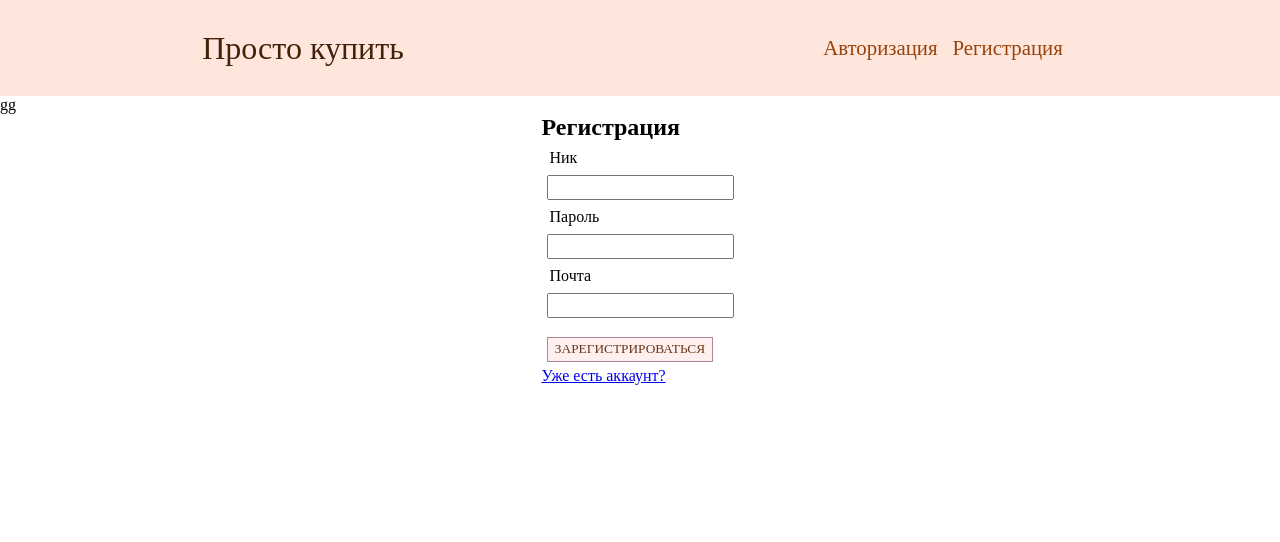
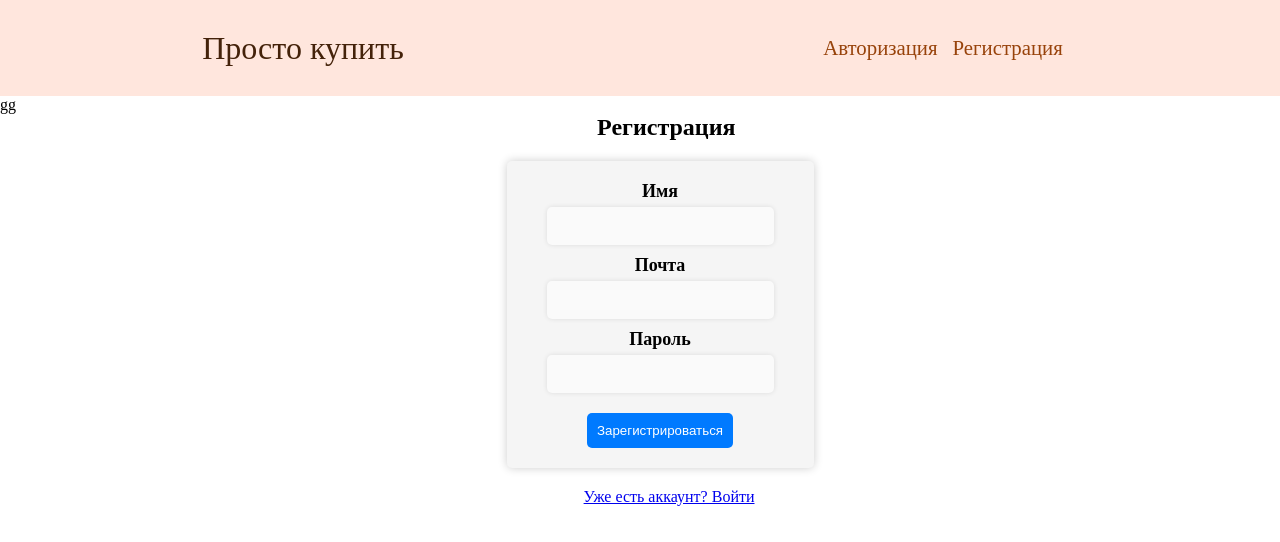
Before and after one commit to GansLiber/OnlineShop_CLI, a Vue app: page /register in a window 1280 px wide. Shown: the top 542 px of the page. Built offline with nearby package versions, Linux system fonts and the light colour scheme.

Commit message:
переделал верстку форм регистрации и авторизации, также условие прописал для отрисовке кнопак "заказа" только для авторизированных кнопок

```diff
--- a/src/components/Feed.vue
+++ b/src/components/Feed.vue
@@ -7,7 +7,7 @@
         <h3 class='tw-feed-item-title'>{{ article.name }}</h3>
         <div class='tw-feed-item-description'>{{ article.description }}</div>
         <p class='tw-feed-item-price'>{{ article.price }} <span>шейкелей</span></p>
-        <button class='tw-feed-add-to-cart-btn' @click='addToCart(article)'>Добавить в корзину</button>
+        <MyButton v-if='isLoggedIn' @click='addToCart(article)'>Добавить в корзину</MyButton>
       </div>
     </div>
   </div>
@@ -16,8 +16,12 @@
 <script>
 import getFeed from '@/store/modules/feed'
 import {mapState} from 'vuex'
+import MyButton from '@/components/UI/MyButton'
 
 export default {
+  components: {
+    MyButton
+  },
   name: 'TwFeed',
   props: {
     apiUrl: {
@@ -29,7 +33,8 @@ export default {
     ...mapState({
       isLoading: state => state.feed.isLoading,
       feed: state => state.feed.data,
-      error: state => state.feed.error
+      error: state => state.feed.error,
+      isLoggedIn: state => state.auth.isLoggedIn
     })
   },
   methods: {
@@ -78,8 +83,6 @@ export default {
 }
 
 .tw-feed-item-description {
-  height: 80px;
-  overflow: hidden;
   margin: 0;
   margin-bottom: 10px;
 }
@@ -88,19 +91,4 @@ export default {
   margin: 0;
   font-weight: bold;
 }
-
-.tw-feed-add-to-cart-btn {
-  background-color: #007aff;
-  color: white;
-  border: none;
-  border-radius: 5px;
-  padding: 10px;
-  cursor: pointer;
-  transition: background-color 0.3s ease;
-  margin-top: 10px;
-}
-
-.tw-feed-add-to-cart-btn:hover {
-  background-color: #0057b3;
-}
 </style>
--- a/src/components/UI/MyButton.vue
+++ b/src/components/UI/MyButton.vue
@@ -1,5 +1,7 @@
 <template>
-
+  <button class='btn'>
+    <slot></slot>
+  </button>
 </template>
 
 <script>
@@ -9,5 +11,18 @@ export default {
 </script>
 
 <style scoped>
+.btn {
+  background-color: #007aff;
+  color: white;
+  border: none;
+  border-radius: 5px;
+  padding: 10px;
+  cursor: pointer;
+  transition: background-color 0.3s ease;
+  margin-top: 10px;
+}
 
+.btn:hover {
+  background-color: #0057b3;
+}
 </style>
--- a/src/views/Login.vue
+++ b/src/views/Login.vue
@@ -1,28 +1,33 @@
 <template class='main'>
   <div class='main'>
-    <div>
+    <div class='login-container'>
       <h2>Авторизация</h2>
       <TwValidationErrors v-if='validationErrors' :validation-errors='validationErrors' />
-      <form @submit.prevent='onSubmit'>
-        <label for='email'>Почта</label>
-        <input v-model='email' type='email' name='email' id='email'>
-        <label for='password'>Пароль</label>
-        <input v-model='password' type='password' name='password' id='password'>
-        <input :disabled='isSubmitting' type='submit' class='btn' value='Войти'>
+      <form @submit.prevent='onSubmit' class='login-form'>
+        <div class='form-input-group'>
+          <label for='email'>Почта</label>
+          <input v-model='email' type='email' name='email' id='email' class='input-field'>
+        </div>
+        <div class='form-input-group'>
+          <label for='password'>Пароль</label>
+          <input v-model='password' type='password' name='password' id='password' class='input-field'>
+        </div>
+        <MyButton :disabled='isSubmitting' type='submit'>Войти</MyButton>
       </form>
-      <p>
+      <div class='register-link'>
         <router-link to='/register'>Хотите зарегистрироваться?</router-link>
-      </p>
+      </div>
     </div>
   </div>
 </template>
-
 <script>
 import TwValidationErrors from '@/components/ValidationErrors'
+import MyButton from '@/components/UI/MyButton'
 
 export default {
   name: 'TwLogin',
   components: {
+    MyButton,
     TwValidationErrors
   },
   data() {
@@ -42,7 +47,6 @@ export default {
           console.log('успешно вошедший пользователь', credentials)
           this.$router.push({name: 'globFeed'})
         })
-      // получается вызов мутации из локального модуля стейта запускает процесс изменения свойства, которое возвращается вычисляемым свойством, которое берет его опять же из локального стейта(по совместительству модуля) и меняет его
     }
   },
   computed: {
@@ -55,7 +59,6 @@ export default {
   }
 }
 </script>
-
 <style scoped>
 .main {
   display: flex;
@@ -63,36 +66,59 @@ export default {
   height: 100%;
 }
 
-form {
-  display: inline-block;
+h2 {
+  position: relative;
+  margin-right: 38px;
+  margin-bottom: 20px;
 }
 
-form > input, label {
-  display: grid;
-  margin: 5px;
-  padding: 3px;
+.login-container {
+  display: flex;
+  flex-direction: column;
+  justify-content: center;
+  align-items: center;
+  max-width: 600px;
+  margin: 0 auto;
 }
 
-.btn {
-  margin-top: 14px;
-  position: relative;
-  display: inline-block;
-  cursor: pointer;
-  outline: none;
-  vertical-align: middle;
-  text-decoration: none;
-  font-family: inherit;
-  color: #673817;
-  text-transform: uppercase;
-  padding: 0.25em 0.55em;
-  background: #fff0f0;
-  border: 1px solid #b18597;
-  transition: transform 0.15s;
-  transform-style: preserve-3d;
+.login-form {
+  display: flex;
+  flex-direction: column;
+  align-items: center;
+  width: 100%;
+  padding: 20px;
+  background-color: #F5F5F5;
+  border-radius: 5px;
+  box-shadow: 0px 0px 10px rgba(0, 0, 0, 0.2);
 }
 
-.btn:hover {
-  color: #0c1f1f;
-  background: #eae0e0 1px;
+.form-input-group {
+  display: flex;
+  flex-direction: column;
+  margin-bottom: 10px;
+}
+
+.form-input-group > label {
+  font-size: 18px;
+  font-weight: bold;
+  margin-bottom: 5px;
+}
+
+.input-field {
+  padding: 10px;
+  font-size: 16px;
+  border: none;
+  border-radius: 5px;
+  background-color: #FAFAFA;
+  box-shadow: 0px 0px 5px rgba(0, 0, 0, 0.1);
+}
+
+.register-link {
+  margin-right: 10px;
+  margin-top: 20px;
+  text-align: center;
+  font-size: 16px;
+  display: flex;
+  justify-content: center;
 }
 </style>
--- a/src/views/Register.vue
+++ b/src/views/Register.vue
@@ -1,38 +1,44 @@
 <template class='main'>
   <div class='main'>
-    <div>
+    <div class='register-container'>
       <h2>Регистрация</h2>
       <TwValidationErrors v-if='validationErrors' :validation-errors='validationErrors' />
-      <form @submit.prevent='onSubmit'>
-        <label for='name'>Ник</label>
-        <input v-model='fio' type='text' name='name' id='name'>
-        <label for='password'>Пароль</label>
-        <input v-model='password' type='password' name='password' id='password'>
-        <label for='email'>Почта</label>
-        <input v-model='email' type='email' name='email' id='email'>
-        <input :disabled='isSubmitting' type='submit' class='btn' value='Зарегистрироваться'>
+      <form @submit.prevent='onSubmit' class='register-form'>
+        <div class='form-input-group'>
+          <label for='fio'>Имя</label>
+          <input v-model='fio' type='text' name='fio' id='name' class='input-field'>
+        </div>
+        <div class='form-input-group'>
+          <label for='email'>Почта</label>
+          <input v-model='email' type='email' name='email' id='email' class='input-field'>
+        </div>
+        <div class='form-input-group'>
+          <label for='password'>Пароль</label>
+          <input v-model='password' type='password' name='password' id='password' class='input-field'>
+        </div>
+        <MyButton :disabled='isSubmitting' type='submit'>Зарегистрироваться</MyButton>
       </form>
-      <p>
-        <router-link to='/login'>Уже есть аккаунт?</router-link>
+      <p class='login-link'>
+        <router-link to='/login'>Уже есть аккаунт? Войти</router-link>
       </p>
     </div>
   </div>
 </template>
-
 <script>
 import TwValidationErrors from '@/components/ValidationErrors'
+import MyButton from '@/components/UI/MyButton'
 
 export default {
   name: 'TwRegister',
   components: {
+    MyButton,
     TwValidationErrors
   },
   data() {
     return {
+      fio: '',
       email: '',
-      password: '',
-      fio: '',
-      token: ''
+      password: ''
     }
   },
   methods: {
@@ -44,10 +50,9 @@ export default {
         password: this.password
       })
         .then(credentials => {
-          console.log('успешно зарегестрированный пользователь', credentials)
+          console.log('успешно зарегистрированный пользователь', credentials)
           this.$router.push({name: 'globFeed'})
         })
-      // получается вызов мутации из локального модуля стейта запускает процесс изменения свойства, которое возвращается вычисляемым свойством, которое берет его опять же из локального стейта(по совместительству модуля) и меняет его
     }
   },
   computed: {
@@ -60,7 +65,6 @@ export default {
   }
 }
 </script>
-
 <style scoped>
 .main {
   display: flex;
@@ -68,36 +72,60 @@ export default {
   height: 100%;
 }
 
-form {
-  display: inline-block;
+h2 {
+  position: relative;
+  margin-right: 38px;
+  margin-bottom: 20px;
 }
 
-form > input, label {
-  display: grid;
-  margin: 5px;
-  padding: 3px;
+.register-container {
+  display: flex;
+  flex-direction: column;
+  justify-content: center;
+  align-items: center;
+  max-width: 400px;
+  margin: 0 auto;
 }
 
-.btn {
-  margin-top: 14px;
-  position: relative;
-  display: inline-block;
-  cursor: pointer;
-  outline: none;
-  vertical-align: middle;
-  text-decoration: none;
-  font-family: inherit;
-  color: #673817;
-  text-transform: uppercase;
-  padding: 0.25em 0.55em;
-  background: #fff0f0;
-  border: 1px solid #b18597;
-  transition: transform 0.15s;
-  transform-style: preserve-3d;
+.register-form {
+  display: flex;
+  flex-direction: column;
+  align-items: center;
+  width: 100%;
+  padding: 20px;
+  background-color: #F5F5F5;
+  border-radius: 5px;
+  box-shadow: 0px 0px 10px rgba(0, 0, 0, 0.2);
 }
 
-.btn:hover {
-  color: #0c1f1f;
-  background: #eae0e0 1px;
+.form-input-group {
+  display: flex;
+  flex-direction: column;
+  margin-bottom: 10px;
 }
+
+.form-input-group > label {
+  font-size: 18px;
+  font-weight: bold;
+  margin-bottom: 5px;
+}
+
+.input-field {
+  padding: 10px;
+  font-size: 16px;
+  border: none;
+  border-radius: 5px;
+  background-color: #FAFAFA;
+  box-shadow: 0px 0px 5px rgba(0, 0, 0, 0.1);
+}
+
+.login-link {
+  margin-right: 19px;
+  margin-top: 20px;
+  text-align: center;
+  font-size: 16px;
+  display: flex;
+  justify-content: center;
+}
+
 </style>
```
